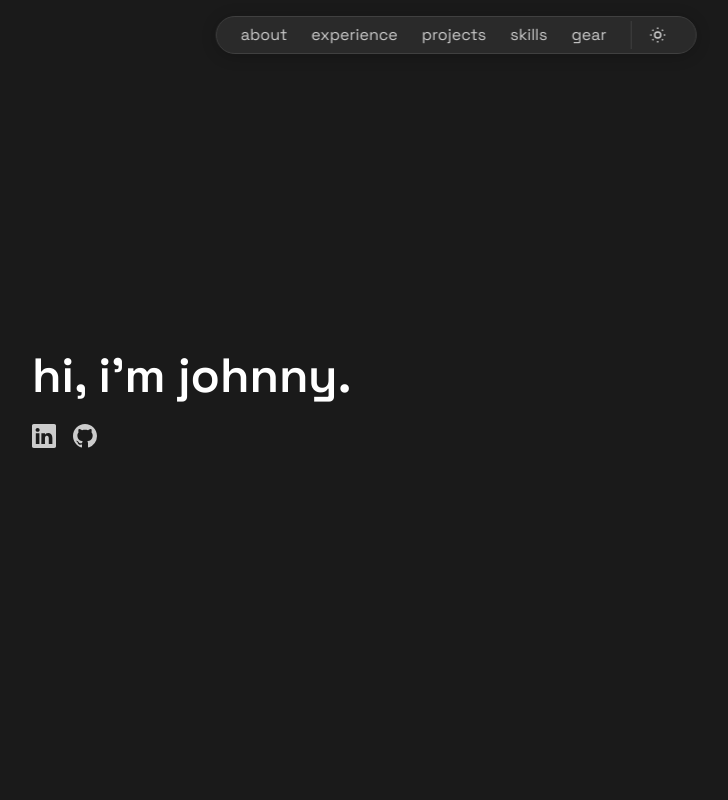
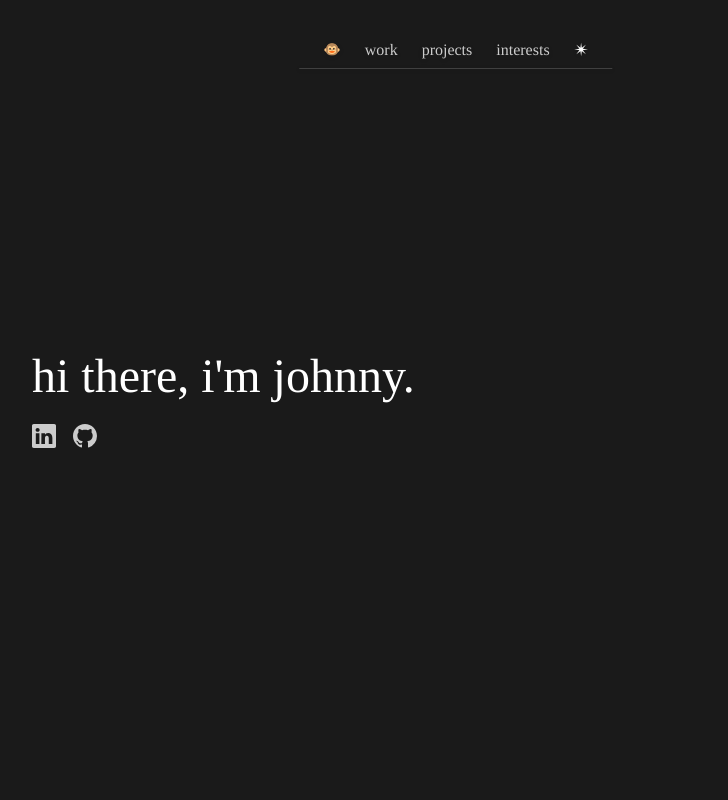
Before and after one commit to JohnnySprit/jnzheng.dev, a Next.js app: page / in a window 1280 px wide. Shown: the top 800 px of the page, without its empty margins (184-912 px from the left). Built offline with nearby package versions, Linux system fonts and the light colour scheme.

Commit message:
style: new navbar look, and font change

```diff
--- a/src/app/globals.css
+++ b/src/app/globals.css
@@ -1,4 +1,8 @@
 @import "tailwindcss";
+
+html {
+  scroll-behavior: smooth;
+}
 
 
 @layer base {
@@ -31,7 +35,7 @@
   }
 
   body {
-    font-family: var(--font-display), var(--font-body), sans-serif;
+    font-family: var(--font-display), serif;
     background-color: var(--bg-primary);
     color: var(--text-primary);
     line-height: 1.6;
--- a/src/app/layout.tsx
+++ b/src/app/layout.tsx
@@ -1,6 +1,6 @@
 import type { Metadata } from "next";
 import "./globals.css";
-import { Inter, Space_Grotesk } from "next/font/google";
+import { Tinos } from "next/font/google";
 import { ThemeProvider } from "@/components/layout/ThemeProvider";
 
 export const metadata: Metadata = {
@@ -8,14 +8,14 @@ export const metadata: Metadata = {
   description: "My personal website/developer portfolio",
 };
 
-const inter = Inter({ subsets: ["latin"], variable: "--font-body" });
-const spaceGrotesk = Space_Grotesk({ subsets: ["latin"], variable: "--font-display" });
+  const tinos = Tinos({ subsets: ["latin"], style: ["normal", "italic"], weight: ["400", "700"], variable: "--font-display" });
 
 export default function RootLayout({ children }: { children: React.ReactNode }) {
   return (
     <html lang="en" suppressHydrationWarning>
-      <body className={`${inter.variable} ${spaceGrotesk.variable} min-h-full flex flex-col`}>
-      <ThemeProvider>{children}</ThemeProvider>
+      <body className={`${tinos.variable} min-h-full flex flex-col`}>
+        <ThemeProvider>{children}
+        </ThemeProvider>
       </body>
     </html>
   );
--- a/src/app/page.tsx
+++ b/src/app/page.tsx
@@ -92,7 +92,7 @@ export default function Home() {
 
       <section className="mx-auto flex min-h-screen max-w-4xl items-center px-4 sm:px-6">
         <div>
-          <h1 className="text-4xl font-semibold sm:text-5xl">hi, i&apos;m johnny.</h1>
+          <h1 className="text-4xl d sm:text-5xl">hi there, i&apos;m johnny.</h1>
           <div className="mt-6 flex items-center gap-4">
             <a
               href="https://linkedin.com/in/jnzheng"
@@ -214,10 +214,10 @@ export default function Home() {
         </div>
       </section>
 
-      <section id="gear" className={sectionClass}>
-        <h2 className={headingClass}>my gear</h2>
+      <section id="interests" className={sectionClass}>
+        <h2 className={headingClass}>interests</h2>
         <p className="text-[var(--text-muted)]">
-          Things I love to use.
+          interests.
         </p>
       </section>
     </main>
--- a/src/components/layout/NavBar.tsx
+++ b/src/components/layout/NavBar.tsx
@@ -4,30 +4,27 @@ import Link from "next/link";
 import { ThemeToggle } from "@/components/ui/ThemeToggle";
 
 const LINKS = [
-  { href: "#about", label: "about" },
-  { href: "#experience", label: "experience" },
+  { href: "#work", label: "work" },
   { href: "#projects", label: "projects" },
-  { href: "#skills", label: "skills" },
-  { href: "#gear", label: "gear" },
+  { href: "#interests", label: "interests" },
 ];
 
 export function Navbar() {
   return (
-    <nav className="fixed left-1/2 top-3 z-50 w-[calc(100%-1.5rem)] max-w-lg -translate-x-1/2 rounded-full border border-[var(--border)] bg-[var(--bg-tertiary)] shadow-[0_2px_16px_var(--shadow-light)] backdrop-blur-[10px] sm:top-4 sm:w-auto sm:max-w-none">
-      <div className="flex items-center justify-between gap-2 px-4 py-1.5 sm:justify-center sm:gap-6 sm:px-6 sm:py-1">
-        <div className="flex min-w-0 flex-1 items-center gap-3 overflow-x-auto scrollbar-none sm:flex-none sm:gap-6 sm:overflow-visible">
+    <nav className="fixed left-1/2 z-50 max-w-[calc(100%-1rem)]  -translate-x-1/2 sm:top-8">
+      <div className="flex items-center gap-3 border-b border-[var(--border)] drop-shadow-sm px-3 py-1.5 sm:gap-6 sm:px-6 sm:py-1">
+        <Link href="/" className="hover:opacity-60 active:text-[var(--accent)]">🐵</Link>
         {LINKS.map((link) => (
           <Link
             key={link.href}
             href={link.href}
-              className="shrink-0 text-sm text-[var(--text-secondary)] no-underline transition-colors duration-200 hover:text-[var(--accent)] sm:text-base"
+            className="shrink-0 text-[13px] text-[var(--text-secondary)] no-underline transition-colors duration-200 hover:opacity-60 active:text-[var(--accent)] sm:text-base"
           >
             {link.label}
           </Link>
         ))}
-        </div>
-        <div className="flex shrink-0 items-center border-l border-[var(--border)] pl-3">
-          <ThemeToggle />
+        <div className="flex shrink-0 items-center">
+          <ThemeToggle/>
         </div>
       </div>
     </nav>
--- a/src/components/ui/ThemeToggle.tsx
+++ b/src/components/ui/ThemeToggle.tsx
@@ -22,18 +22,13 @@ export function ThemeToggle() {
     return (
         <button
             onClick={toggleTheme}
-            className="inline-flex size-7 shrink-0 items-center justify-center border-none bg-transparent p-0 text-[var(--text-secondary)] transition-colors duration-200 hover:text-[var(--accent)]"
+            className="inline-flex items-center justify-center transition-colors duration-200 hover:opacity-60 active:text-[var(--accent)] cursor-pointer"
             aria-label="Toggle theme"
         >
             {mounted && resolvedTheme === "dark" ? (
-                <svg className="block" width="18" height="18" viewBox="0 0 24 24" fill="none" stroke="currentColor" strokeWidth="2">
-                    <circle cx="12" cy="12" r="4" />
-                    <path d="M12 2v2M12 20v2M4.93 4.93l1.41 1.41M17.66 17.66l1.41 1.41M2 12h2M20 12h2M4.93 19.07l1.41-1.41M17.66 6.34l1.41-1.41" />
-                </svg>
+                <div className="text-lg">✴︎</div>
             ) : (
-                <svg className="block" width="18" height="18" viewBox="0 0 24 24" fill="none" stroke="currentColor" strokeWidth="2">
-                    <path d="M21 12.79A9 9 0 1 1 11.21 3c0 0 0 0 0 0A7 7 0 0 0 21 12.79z" />
-                </svg>
+                <div className="text-lg">⏾</div>
             )}
         </button>
     );
```
Lines whose indentation alone changed are shown as unchanged.
